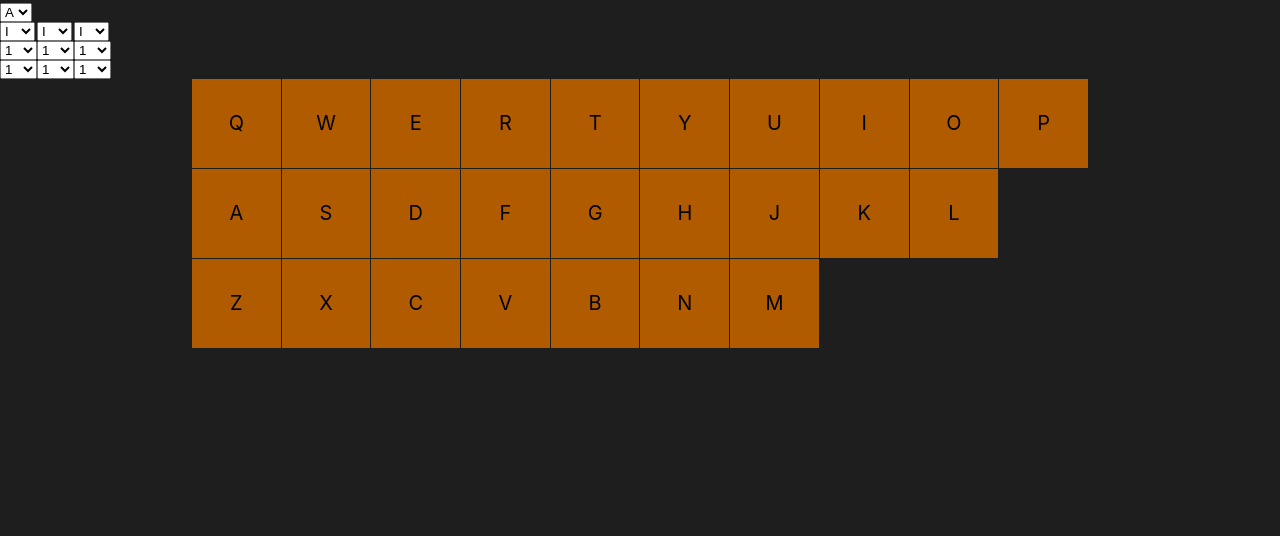
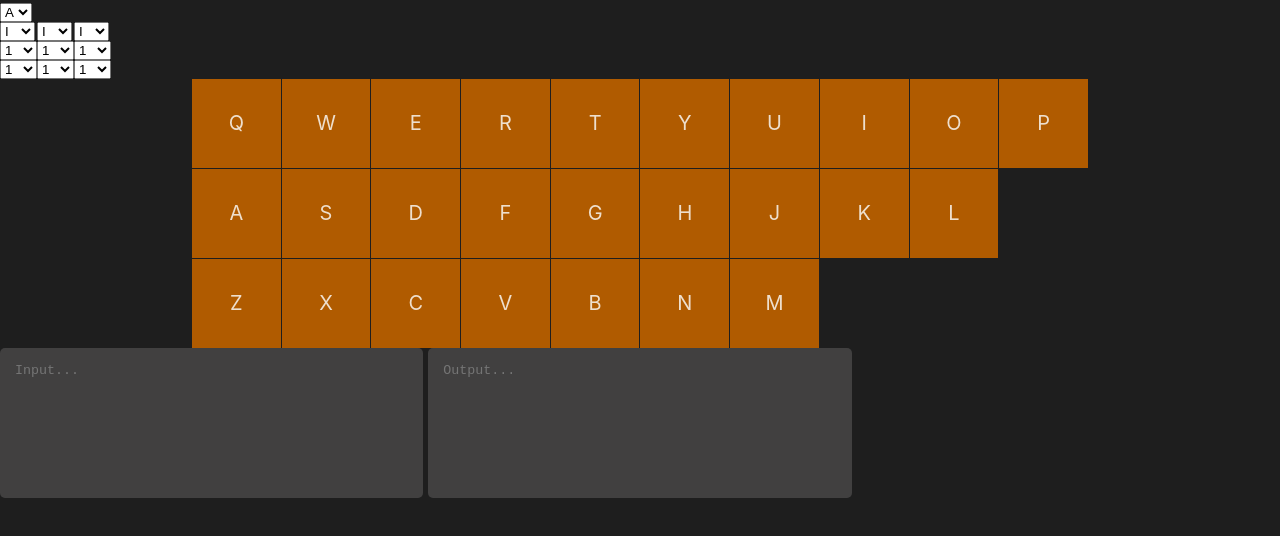
Before and after one commit to mason-spong/enigmaTS, a plain HTML site: page enigma.html in a window 1280 px wide. Shown: the part 58-594 px from the top of the page. Drawn offline with Linux system fonts and the light colour scheme.

Commit message:
add input output textareas and simple styling

```diff
--- a/resources/css/styles.css
+++ b/resources/css/styles.css
@@ -7,6 +7,7 @@
 :root {
   --main-background-dark: #1e1e1e;
   --main-text-color: #faf9f6d5;
+  --secondary-background-dark: #414040;
   --action-background-color: #b05b00;
 }
 
@@ -42,6 +43,7 @@ body {
   font-family: -apple-system, BlinkMacSystemFont, "Segoe UI", "Roboto", "Oxygen",
     "Ubuntu", "Helvetica Neue", Arial, sans-serif;
   font-size: 20px;
+  color: var(--main-text-color);
 }
 
 a {
@@ -105,6 +107,27 @@ a {
   touch-action: manipulation;
 }
 
+.input-output-container {
+	display: grid;
+	grid-template-columns: repeat(auto-fill, minmax(400px, 1fr));
+	grid-gap: 5px;
+}
+
+.io-textarea {
+  width:100%;
+  resize: none;
+  padding:15px;
+  border-radius:5px;
+  border: 0;
+  height:150px;
+  background-color: var(--secondary-background-dark);
+  color: var(--main-text-color);
+}
+
+.io-textarea:focus {
+  outline: 1px solid var(--action-background-color);
+}
+
 @media (hover: hover) and (pointer: fine) {
   .key:hover {
     background-color: #ce7618;
--- a/src/enigma.js
+++ b/src/enigma.js
@@ -234,7 +234,7 @@ class ViewHelper {
     }
     createElement(tag, className) {
         const element = document.createElement(tag);
-        if (typeof className !== 'undefined')
+        if (typeof className !== "undefined")
             element.classList.add(className);
         return element;
     }
@@ -243,6 +243,17 @@ class ViewHelper {
         if (element)
             return element;
         throw new Error("Could not find specified element");
+    }
+}
+class InputOutputView {
+    constructor() {
+        let helper = new ViewHelper();
+        this.view = helper.createElement("div", "input-output-container");
+        let input = helper.createElement("textarea", "io-textarea");
+        input.placeholder = "Input...";
+        let output = helper.createElement("textarea", "io-textarea");
+        output.placeholder = "Output...";
+        this.view.append(input, output);
     }
 }
 class AlphaOrthoKeyboardView {
@@ -265,7 +276,13 @@ class RotorOptionsView {
         let helper = new ViewHelper();
         this.container = helper.createElement("div");
         this.container.classList.add("rotor-options-container");
-        this.typeSelect = helper.createSelectStringOptions(["I", "II", "III", "IV", "V"]);
+        this.typeSelect = helper.createSelectStringOptions([
+            "I",
+            "II",
+            "III",
+            "IV",
+            "V",
+        ]);
         this.typeSelect.classList.add("rotor-select");
         this.ringSelect = helper.createSelectRangeOptions(1, 27);
         this.ringSelect.classList.add("rotor-select");
@@ -278,16 +295,17 @@ class View {
     constructor() {
         let helper = new ViewHelper();
         this.app = helper.getElement("#root");
-        this.title = helper.createElement('h1');
+        this.title = helper.createElement("h1");
         this.title.textContent = "enigma machine";
         this.reflectorSelect = helper.createSelectStringOptions(["A", "B", "C"]);
         this.rotorOptionsView = helper.createElement("div", "rotor-options-holder");
         this.plugboardView = new AlphaOrthoKeyboardView().view;
+        this.ioView = new InputOutputView().view;
         for (let i = 0; i < 3; i++) {
             let view = new RotorOptionsView();
             this.rotorOptionsView.append(view.container);
         }
-        this.app.append(this.title, this.reflectorSelect, this.rotorOptionsView, this.plugboardView);
+        this.app.append(this.title, this.reflectorSelect, this.rotorOptionsView, this.plugboardView, this.ioView);
     }
 }
 class Controller {
```
Also changed, not shown: src/enigma.ts (+42 -10 lines).
